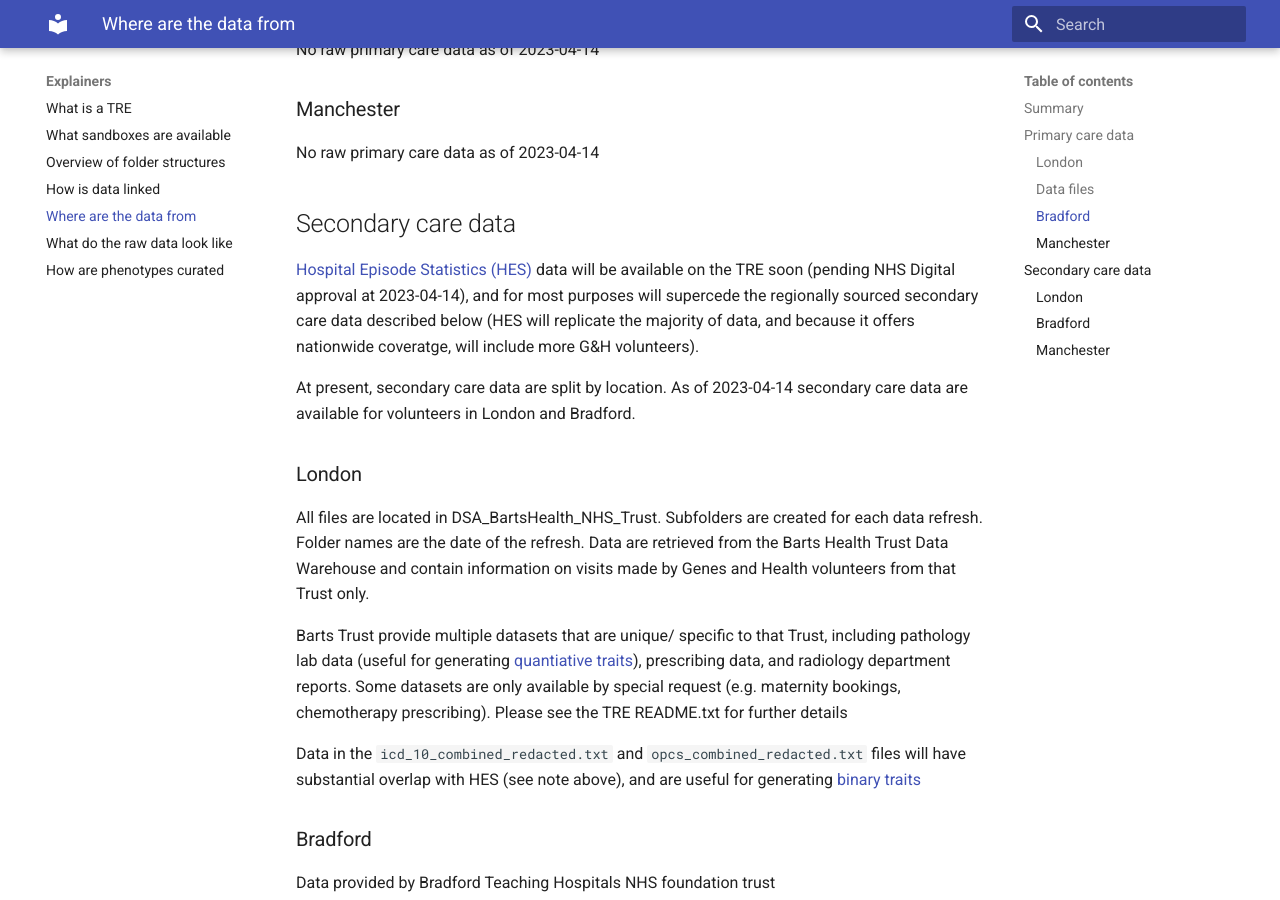
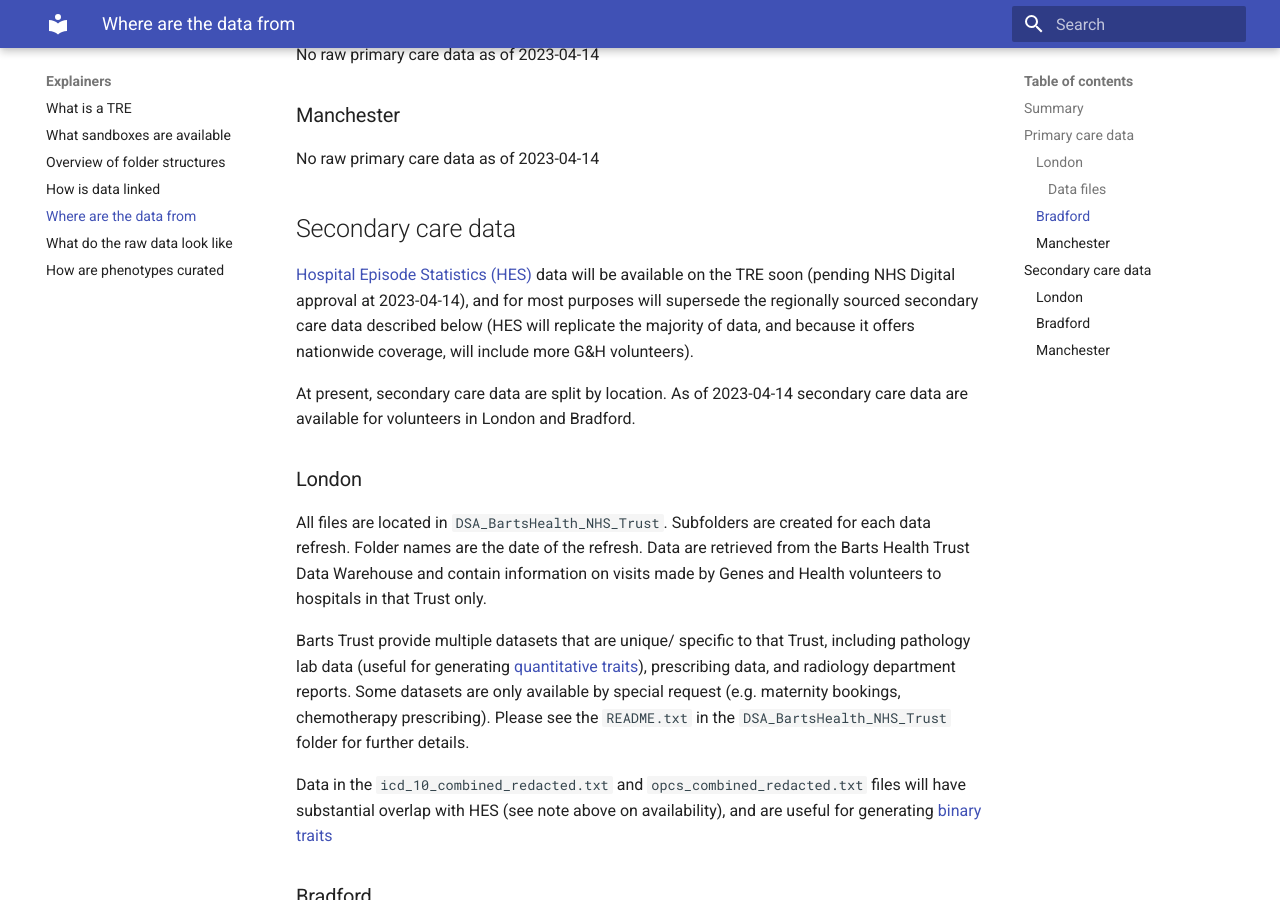
Before and after one commit to genes-and-health/documentation, an MkDocs documentation site: the page built from docs/explainers/raw_phenotype_data_overview.md, in a window 1280 px wide and 900 px high, scrolled down 1845 px. Built offline with MkDocs 1.6.1 and Material for MkDocs 9.7.7, drawn with Linux system fonts in a browser that asks for light colours; some of the changed text lies outside the part shown.

Commit message:
correct some more typos

```diff
--- a/docs/explainers/raw_phenotype_data_overview.md
+++ b/docs/explainers/raw_phenotype_data_overview.md
@@ -18,25 +18,25 @@ Primary care datasets and linkage are provided by agreement with GP practices, m
 
 All files are located in **/DSA_Discovery_7CCGs**. Subfolders are created for each data refresh. Folder names are the date of the refresh. For refreshes before 2023_01 data are further split by Clinical Commissioning Group (CCG).
 
-1. **GNH_thwfnech** are for volunteers registered at practices in Tower Hamlets, Waltham Forest, Newham, City & Hackney CCGs
+1. `GNH_thwfnech` are for volunteers registered at practices in Tower Hamlets, Waltham Forest, Newham, City & Hackney CCGs
 
-2. **GNH_bhr** are for volunteers registered at practices in Barking, Havering, Redbridge and outer east London CCGs
+2. `GNH_bhr` are for volunteers registered at practices in Barking, Havering, Redbridge and outer east London CCGs
 
 **For refreshes after 2023-01 the data for these two regions are combined.**
 
 As of 2023-01 Genes and Health does not have access to data for volunteers registered with practices in the North West London and South East London CCGS
 
-### Data files
+#### Data files
 
 Each folder contains the following files, all containing raw, individual level data, with one row per observation.
 
--  **medications_ord** for normal repeat prescriptions
+-  `medications_ord` for normal repeat prescriptions
 
-- **medications_stmt** for short term medications and treatments
+- `medications_stmt` for short term medications and treatments
 
-- **observations** for diagnoses, blood test results, clinical measurements, other tests and referrals
+- `observations` for diagnoses, blood test results, clinical measurements, other tests and referrals
 
-- **procedure_req** for health and medication reviews, screening and vaccination records
+- `procedure_req` for health and medication reviews, screening and vaccination records
 
 All files contain:
 
@@ -58,17 +58,17 @@ No raw primary care data as of 2023-04-14
 
 ## Secondary care data
 
-[Hospital Episode Statistics (HES)](https://digital.nhs.uk/data-and-information/data-tools-and-services/data-services/hospital-episode-statistics) data will be available on the TRE soon (pending NHS Digital approval at 2023-04-14), and for most purposes will supercede the regionally sourced secondary care data described below (HES will replicate the majority of data, and because it offers nationwide coveratge, will include more G&H volunteers).
+[Hospital Episode Statistics (HES)](https://digital.nhs.uk/data-and-information/data-tools-and-services/data-services/hospital-episode-statistics) data will be available on the TRE soon (pending NHS Digital approval at 2023-04-14), and for most purposes will supersede the regionally sourced secondary care data described below (HES will replicate the majority of data, and because it offers nationwide coverage, will include more G&H volunteers).
 
 At present, secondary care data are split by location. As of 2023-04-14 secondary care data are available for volunteers in London and Bradford.
 
 ### London
 
-All files are located in DSA_BartsHealth_NHS_Trust. Subfolders are created for each data refresh. Folder names are the date of the refresh. Data are retrieved from the Barts Health Trust Data Warehouse and contain information on visits made by Genes and Health volunteers from that Trust only.
+All files are located in `DSA_BartsHealth_NHS_Trust`. Subfolders are created for each data refresh. Folder names are the date of the refresh. Data are retrieved from the Barts Health Trust Data Warehouse and contain information on visits made by Genes and Health volunteers to hospitals in that Trust only.
 
-Barts Trust provide multiple datasets that are unique/ specific to that Trust, including pathology lab data (useful for generating [quantiative traits](/docs/explainers/phenotype_curation.md)), prescribing data, and radiology department reports. Some datasets are only available by special request (e.g. maternity bookings, chemotherapy prescribing). Please see the TRE README.txt for further details
+Barts Trust provide multiple datasets that are unique/ specific to that Trust, including pathology lab data (useful for generating [quantitative traits](/docs/explainers/phenotype_curation.md)), prescribing data, and radiology department reports. Some datasets are only available by special request (e.g. maternity bookings, chemotherapy prescribing). Please see the `README.txt` in the `DSA_BartsHealth_NHS_Trust` folder for further details.
 
-Data in the `icd_10_combined_redacted.txt` and `opcs_combined_redacted.txt` files will have substantial overlap with HES (see note above), and are useful for generating [binary traits](/docs/explainers/phenotype_curation.md)
+Data in the `icd_10_combined_redacted.txt` and `opcs_combined_redacted.txt` files will have substantial overlap with HES (see note above on availability), and are useful for generating [binary traits](/docs/explainers/phenotype_curation.md)
 
 
 ### Bradford
```
Also changed, not shown: other parts of docs/explainers/raw_phenotype_data_overview.md (+1 -1 lines).
